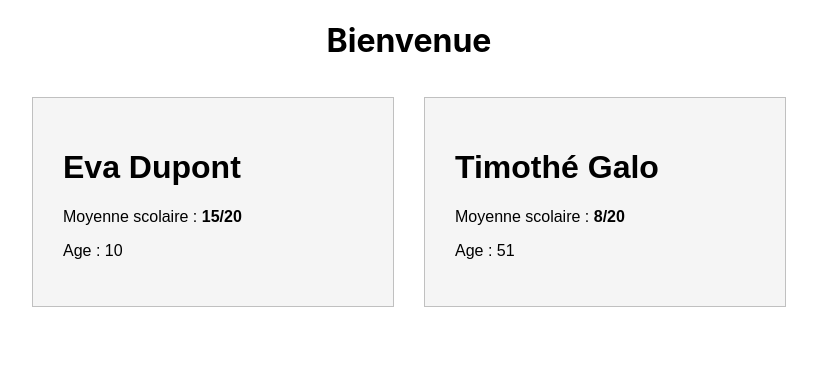
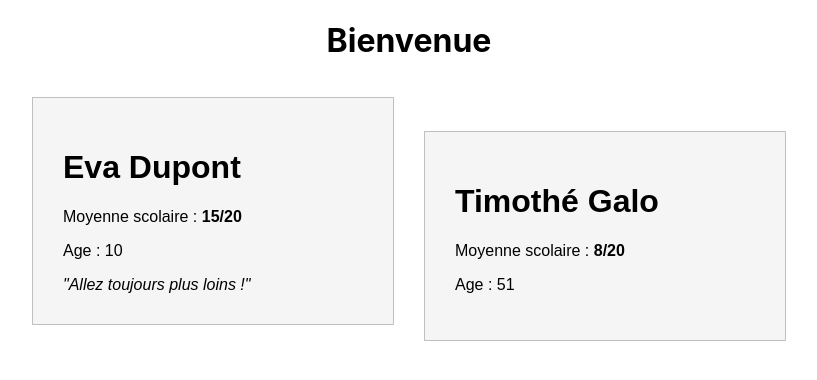
Before and after one commit to DevSuccess/Formation-ReactJS, a React (Create React App) app in the folder react-formation-ultime/: page / in a window 1280 px wide. Shown: the top 380 px of the page, without its empty margins (231-1048 px from the left). Built offline with nearby package versions, Linux system fonts and the light colour scheme.

Commit message:
Propriété children

```diff
--- a/react-formation-ultime/src/Components/App/App.js
+++ b/react-formation-ultime/src/Components/App/App.js
@@ -10,7 +10,7 @@ class App extends React.Component {
     return (
       <div className="App">
         <h1>Bienvenue</h1>
-        <Eleve nom = "Eva Dupont" moyenne= "15"/>
+        <Eleve nom = "Eva Dupont" moyenne= "15">"Allez toujours plus loins !"</Eleve>
         <Eleve nom = "Timothé Galo" moyenne= "8"/>
       </div>
     );
--- a/react-formation-ultime/src/Components/Eleves/Eleve.js
+++ b/react-formation-ultime/src/Components/Eleves/Eleve.js
@@ -10,6 +10,7 @@ class Eleve extends React.Component {
           Moyenne scolaire : <b>{this.props.moyenne}/20</b>
         </p>
         <p>Age : {Math.floor(Math.random() * 70)}</p>
+        <i>{this.props.children}</i>
       </div>
     );
   }
```
